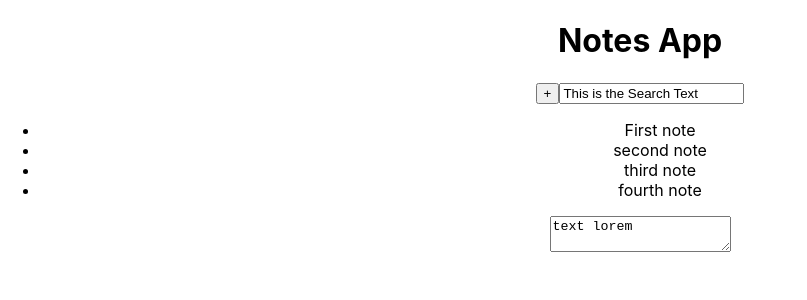
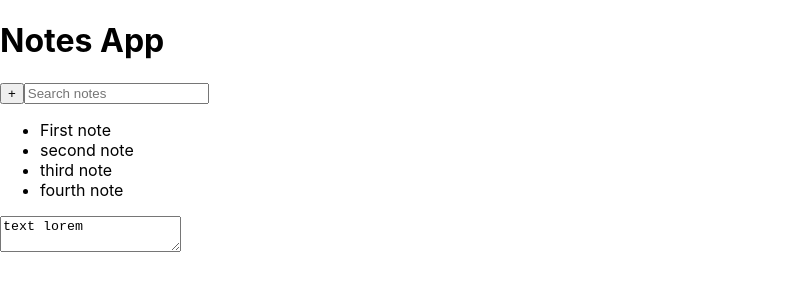
Before and after one commit to PatrickEasterly/ajaxIntro-appleNotes, a React (Create React App) app: page / in a window 1280 px wide. Shown: the top 300 px of the page, without its empty margins (0-807 px from the left). Built offline with nearby package versions, Linux system fonts and the light colour scheme.

Commit message:
adds filtering based on searchText

```diff
--- a/src/App.js
+++ b/src/App.js
@@ -5,7 +5,7 @@ import NotesApp from './NotesApp';
 
 function App() {
   return (
-    <div className="App">
+    <div>
       <NotesApp />
     </div>
   );
--- a/src/NotesApp.js
+++ b/src/NotesApp.js
@@ -8,7 +8,7 @@ class NotesApp extends React.Component {
     constructor(props) {
         super(props);
         this.state = {
-            searchText: 'This is the Search Text',
+            searchText: '',
             notes: [
                 {
                     id: '1',
@@ -30,7 +30,9 @@ class NotesApp extends React.Component {
                     title: 'fourth note',
                     copy: 'fa fa fa',
                 },
-            ]
+            ],
+            currentNoteId: '',
+
         }
     }
     render() {
@@ -43,7 +45,8 @@ class NotesApp extends React.Component {
                 handleChange={this._setSearchText}
                 />
                 <NotesList
-                notes={this.state.notes}
+                notes={this._getFilteredNotes()}
+                handleClick={this._selectNote}
                 />
                 <NoteEditor />
             </div>
@@ -54,9 +57,29 @@ class NotesApp extends React.Component {
         this.setState({
             searchText
         }, ()=> {
-            console.log(searchText)
+            // console.log(searchText)
         })
     }
+
+    _selectNote=(currentNoteId)=> {
+        this.setState({
+            currentNoteId
+        }, ()=>{
+            console.log(`This.state Currend id: ${this.state.currentNoteId}`)
+        })
+    }
+
+    _getFilteredNotes=()=>{
+        const filteredArray = this.state.notes.filter(note=> {
+            const titleDoesMatch = note.title.toLocaleLowerCase().includes(this.state.searchText);
+            const copyDoesMatch = note.copy.toLocaleLowerCase().includes(this.state.searchText);
+            return titleDoesMatch || copyDoesMatch;
+        });
+        return filteredArray;
+    }
+
+
+
 }
 
 export default NotesApp;
--- a/src/NotesList.js
+++ b/src/NotesList.js
@@ -3,6 +3,7 @@ import NotesListItem from './NotesListItem';
 
 
 function NotesList({
+    handleClick,
     notes
 }) {
     return (
@@ -13,6 +14,7 @@ function NotesList({
                     title={note.title}
                     id={note.id}
                     key={note.id}
+                    handleClick={handleClick}
                     />
                 ))
             }
--- a/src/NotesListItem.js
+++ b/src/NotesListItem.js
@@ -3,10 +3,15 @@ import React from 'react';
 function NotesListItem({
     title,
     id,
-    key,
+    handleClick,
+    // key,
 }) {
     return (
-        <li>
+        <li
+            onClick={()=>{
+                handleClick(id)
+            }}
+        >
             {title}
         </li>
     )
--- a/src/SearchBar.js
+++ b/src/SearchBar.js
@@ -11,6 +11,7 @@ function SearchBar({
     return (
         <input
         value={text}
+        placeholder="Search notes"
         onChange={(event)=> {
             handleChange(event.target.value)
         }}
```
